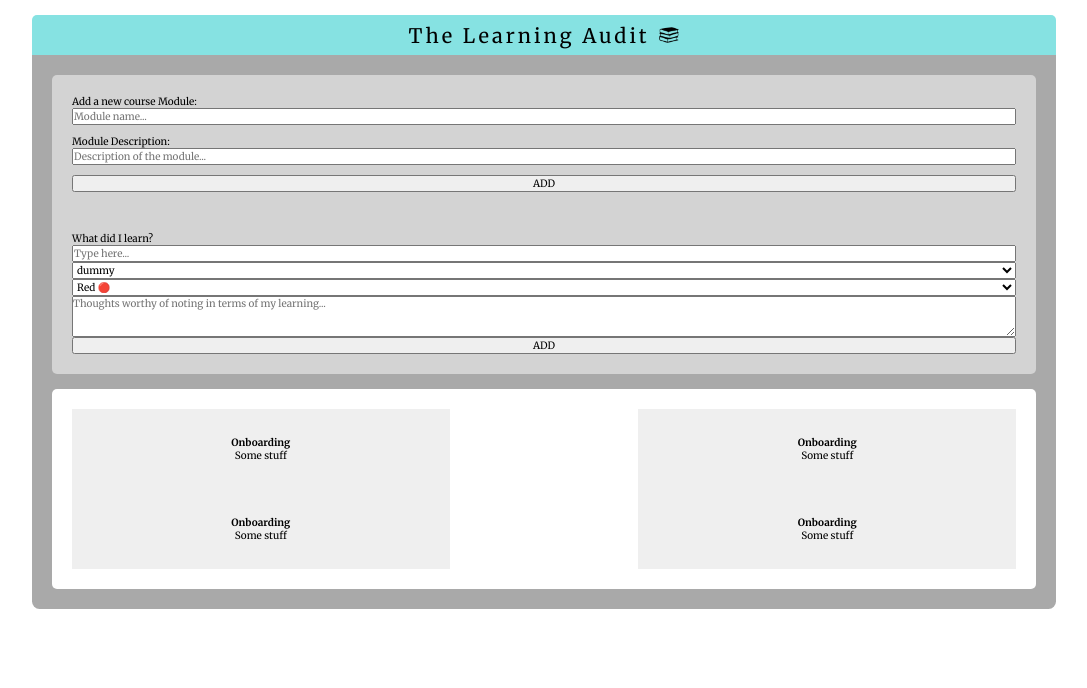
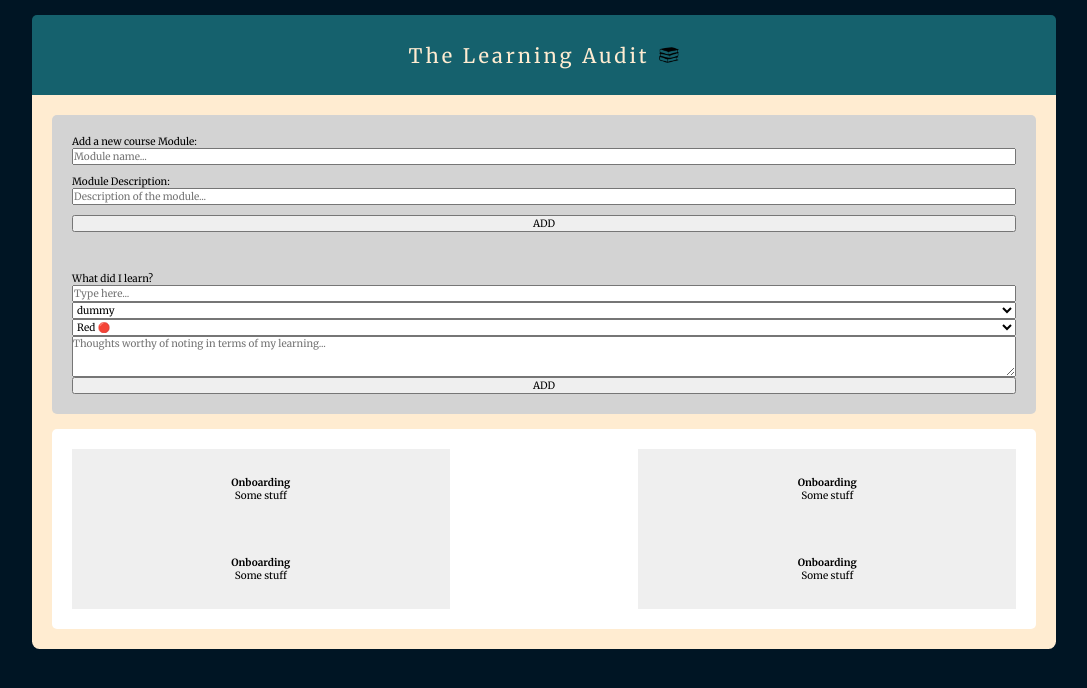
Before and after one commit to Tyriol/learning-audit, a Next.js app in the folder learning-audit-app/: page / in a window 1280 px wide. Shown: the top 688 px of the page, without its empty margins (96-1183 px from the left). Built offline with nearby package versions, Linux system fonts and the light colour scheme.

Commit message:
updated some colors

```diff
--- a/learning-audit-app/app/components/Header/Header.module.css
+++ b/learning-audit-app/app/components/Header/Header.module.css
@@ -1,13 +1,14 @@
 .siteHeader {
   display: flex;
-  height: 4rem;
-  background-color: rgb(134, 226, 226);
+  height: 8rem;
+  background-color: #15616d;
   justify-content: center;
   align-items: center;
   font-size: 2rem;
   letter-spacing: 0.3rem;
   border-top-left-radius: 0.5rem;
   border-top-right-radius: 0.5rem;
+  color: #ffecd1;
   }
 
   .siteHeaderImage {
--- a/learning-audit-app/app/globals.css
+++ b/learning-audit-app/app/globals.css
@@ -12,6 +12,7 @@ html,
 body {
   max-width: 100vw;
   overflow-x: hidden;
+  background-color: #001524;
 }
 
 .wrapper {
--- a/learning-audit-app/app/page.module.css
+++ b/learning-audit-app/app/page.module.css
@@ -1,15 +1,7 @@
 .main {
   display: grid;
-  background-color: darkgray;
-  /* grid-template-columns: 0.5fr 1fr; */
+  background-color: #ffecd1;
   padding: 2em;
   border-bottom-left-radius: 0.75em;
   border-bottom-right-radius: 0.75em;
 }
-
-.display {
-  background-color: white;
-  padding: 1em;
-  border-top-right-radius: 1em;
-  border-bottom-right-radius: 1em;
-}
```
